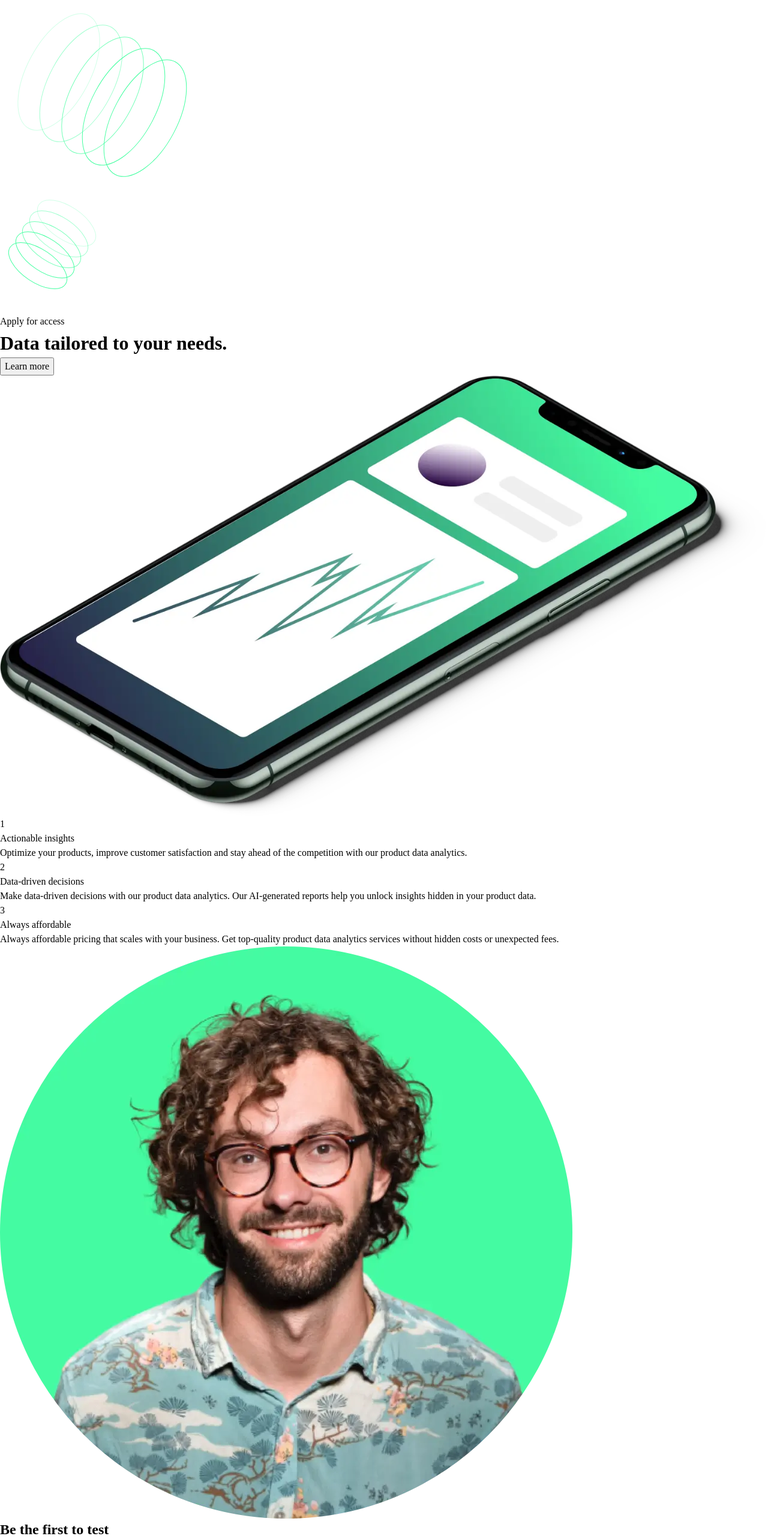
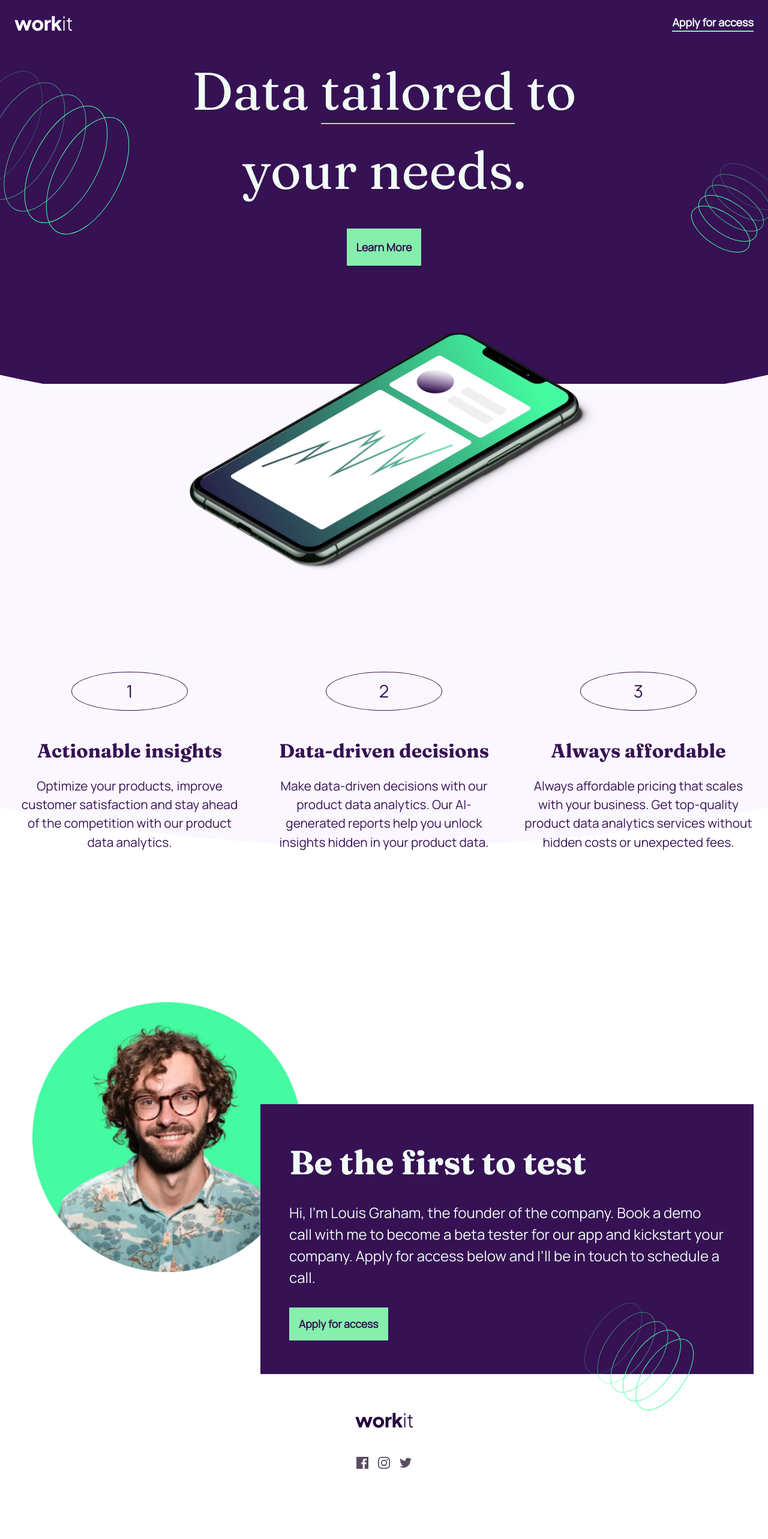
Before and after one commit to CodeChd/Frontend_Designs, a React (Vite) app: page / in a window 1280 px wide. Shown: the top 2566 px of the page at 60% size. Built offline with nearby package versions, Linux system fonts and the light colour scheme.

Commit message:
Workit Design finished

```diff
--- a/src/App.css
+++ b/src/App.css
@@ -0,0 +1,390 @@
+.App{
+  padding: 1.5rem;
+}
+
+.container {
+  display: grid;
+  place-items: center;
+  margin-bottom: 4rem;
+}
+
+
+.header{
+  display: flex;
+  max-width: 1440px;
+  margin: 0 auto;
+}
+
+.header > p{
+  margin-left: auto;
+  color: var(--White);
+  font-weight: 700;
+  border-bottom: 2px solid;
+  border-color: var(--btn-primary);
+
+}
+
+.bg-pattern-1, .bg-pattern-2, .bg-pattern-3{
+  display: none;
+}
+
+.overlay-hero{
+
+  background: var( --Dark-purple);
+  width: 100%;
+  height: 80vh;
+  position: absolute;
+  left: 0px;
+  top: 0px;
+  right: 0px;
+  z-index: -1;
+  clip-path:ellipse(700px 420px at 50vw 20vw);
+}
+
+.overlay-services{
+  background:#fbf7fe;
+  width: 100%;
+  height: 70rem;
+  position: absolute;
+  left: 0;
+  top: 50%;
+  right: 0px;
+  z-index: -2;
+  clip-path:ellipse(800px 1000px at 50vw 20vw);
+}
+
+
+
+.sub-hero-container{
+  text-align: center;
+  margin-block:2rem;
+  display: flex;
+  flex-direction: column;
+  justify-content:space-between;
+  align-items: center;
+  gap:2rem;
+}
+
+.sub-hero-container > h1{
+  font-size: 3rem;
+  font-family: "Fraunces",sans-serif;
+  font-weight:400;
+  color: var(--White);
+
+
+}
+.sub-hero-container .tailored{
+  border-bottom: 2px solid;
+  border-color: var(--btn-primary);
+}
+
+.btn{
+  background-color: var(--btn-primary);
+  color: var( --Dark-purple);
+  font-weight: 700;
+  border: none;
+  padding-inline: 1rem;
+  aspect-ratio: 2;
+
+}
+
+.hero{
+  margin-top: 1rem;
+  margin-left: 3rem;
+}
+
+
+
+.services-container{
+  text-align: center;
+  margin-block: 2.5rem;
+  display: grid;
+  justify-content: space-between;
+  align-items: center;
+  gap: 2.5rem;
+  color: var(--Dark-purple);
+}
+
+.services{
+  display: flex;
+  flex-direction: column;
+  justify-content: space-between;
+  align-items: center;
+  gap: 1.5rem;
+}
+
+.services .number{
+    font-size: 1.3rem;
+    border: 1px solid;
+    aspect-ratio: 2.79;
+    border-radius: 50%;
+    padding: 0.5rem;
+  }
+
+.services-paragraph p:nth-child(1){
+    font-size: 1.5rem;
+    font-family: "Fraunces",sans-serif;
+    margin-block: 1rem;
+    font-weight: 700;
+    line-height: 1.7;
+}
+
+
+
+.profile{
+  display: grid;
+  place-content: center;
+  text-align: center;
+  margin-top: 5rem;
+  position: relative;
+}
+
+.founder-img{
+  position: relative;
+  width: 60vw;
+  margin: 0 auto;
+  transform: translateY(65px);
+  z-index: 1;
+}
+
+.profile-paragraph{
+  background-color: var(--Dark-purple);
+  color: var(--White);
+  padding: 2rem;
+  z-index: 2;
+}
+
+.profile-paragraph > h2{
+
+  font-family: 'Fraunces',sans-serif;
+  margin-bottom: 1rem;
+}
+
+.btn-profile{
+  background-color: var(--btn-primary);
+  color: var( --Dark-purple);
+  font-weight: 700;
+  border: none;
+  margin-top: 1.5rem;
+  padding-inline: 1rem;
+  aspect-ratio: 3;
+
+}
+
+.footer .icons{
+  display: flex;
+  margin-block:3rem;
+  gap: 1rem;
+}
+
+
+@media (min-width: 645px) {
+
+  .overlay-hero{
+    clip-path:ellipse(800px 420px at 50vw 20vw);
+    overflow: hidden;
+  }
+
+  .overlay-services{
+    clip-path:ellipse(800px 800px at 50vw 20vw);
+  }
+
+  .bg-pattern-1, .bg-pattern-2, .bg-pattern-3{
+    position: absolute;
+    display: block;
+  }
+
+  .bg-pattern-1{
+    left: -15rem;
+  }
+  .bg-pattern-2{
+    top: 30%;
+    right: -5rem;
+
+  }
+
+  .bg-pattern-3{
+    top:60%;
+    right: 0;
+    z-index: 3;
+  }
+
+  .sub-hero-container > h1{
+    z-index: 5;
+    font-size: 3.8rem;
+    max-width: 12ch;
+
+  }
+
+  .hero{
+    margin-top: 5rem;
+    margin-left: 3rem;
+    height: 300px;
+  }
+
+  .services-container{
+    display: flex;
+    flex-direction: column;
+    justify-content: flex-start;
+    align-items: flex-start;
+  }
+  .services{
+    flex-direction: row;
+  }
+
+  .services-paragraph{
+    text-align: left;
+  }
+
+  .profile{
+    display: flex;
+    margin-top: 15rem;
+  }
+
+  .founder-img{
+    max-height: 280px;
+    max-width: 280px;
+    object-fit: contain;
+    transform: translateY(-120px) translateX(30px);
+  }
+
+  .profile-paragraph{
+    position: relative;
+    text-align: left;
+    margin-left: -40px;
+  }
+
+
+}
+
+
+
+
+
+@media (min-width: 900px){
+
+  .overlay-hero{
+    clip-path:ellipse(100% 500px at 50vw 15vw);
+  }
+
+  .overlay-services{
+    height: 75rem;
+    clip-path:ellipse(1700px 870px at 50vw 11vw);
+  }
+
+
+
+  .bg-pattern-1{
+    top: 15%;
+    left: -6rem;
+  }
+  .bg-pattern-2{
+    top: 40%;
+    right: -2rem;
+
+  }
+
+  .bg-pattern-3{
+    top:70%;
+    right: 5rem;
+    z-index: 3;
+  }
+
+  .sub-hero-container > h1{
+    font-size: 5.5rem;
+    z-index: 5;
+    max-width: 12ch;
+
+  }
+
+  .hero{
+    margin-top: 5rem;
+    height: 400px;
+  }
+
+  .services-container{
+    flex-direction: row;
+    text-align: center;
+    max-width:1430px;
+    margin-block: 8.3rem;
+
+  }
+  .services{
+    flex-direction: column;
+  }
+
+  .services .number{
+    font-size: 1.8rem;
+    aspect-ratio: 3;
+    padding: 0.6rem;
+
+  }
+
+  .services-paragraph{
+    font-size: 1.5rem;
+    text-align: center;
+    max-width: 27ch
+  }
+  .services-paragraph p:nth-child(1){
+    font-size: 2rem;
+  }
+  .services-paragraph p:nth-child(2){
+    font-size: 1.3rem;
+  }
+
+
+  .profile{
+    display: flex;
+    margin-top: 18rem;
+    max-width: 1430px;
+  }
+
+
+  .founder-img{
+    max-height: 450px;
+    max-width: 450px;
+    transform: translateY(-170px) translateX(30px);
+  }
+
+  .profile-paragraph{
+    display: flex;
+    flex-direction: column;
+    justify-content: space-evenly;
+    align-items: flex-start;
+    padding: 3rem;
+
+    position: relative;
+    text-align: left;
+    margin-left: -40px;
+  }
+  .profile-paragraph > h2{
+    font-size:3.5rem;
+  }
+  .profile-paragraph > p{
+    font-size:1.5rem;
+    font-weight: 200;
+  }
+
+  .btn-profile{
+    font-size: 1.1rem;
+  }
+
+
+}
+
+
+@media (min-width: 900px ) and (max-width: 1185px){
+
+  .overlay-services{
+    height: 73rem;
+    clip-path:ellipse(1400px 900px at 50vw 25vw);
+  }
+
+  .bg-pattern-3{
+    top:70%;
+    right: 1rem;
+    z-index: 3;
+  }
+
+
+}
--- a/src/App.jsx
+++ b/src/App.jsx
@@ -1,4 +1,3 @@
-
 import './App.css'
 
 function App() {
@@ -7,73 +6,85 @@ function App() {
   return (
     <div className="App">
 
-      <div className="header-container">
-        <img src="/images/bg-pattern-1.svg" alt="" />
-        <img src="/images/bg-pattern-2.svg" alt="" />
-        <header>
+
+      <div className="overlay-hero">
+        <img className='bg-pattern-1' src="/images/bg-pattern-1.svg" alt="" />
+        <img className='bg-pattern-2' src="/images/bg-pattern-2.svg" alt="" />
+
+      </div>
+
+      <header className='header container'>
         <img src="/images/logo-light.svg" alt="" />
         <p>Apply for access</p>
       </header>
 
-        <div className="hero-container">
-          <h1>Data tailored to your needs.</h1>
-          <button>Learn more</button>
+      <main className="container">
+
+        <section className='main-hero-container' >
+
+          <div className="sub-hero-container">
+            <h1>Data <span className='tailored'>tailored</span>  to your needs.</h1>
+            <button className='btn'>Learn More</button>
             <img className='hero' src="/images/image-hero.webp" alt="" />
           </div>
 
-      </div>
+        </section>
 
 
-      <main>
-
-
-
+      <div className="overlay-services"/>
         <section className="services-container">
 
           <div className="services">
-            <p>1</p>
+            <p className='number'>1</p>
+            <div className="services-paragraph">
               <p>Actionable insights</p>
               <p>
                 Optimize your products, improve customer satisfaction and stay ahead of the competition
                 with our product data analytics.
               </p>
             </div>
+          </div>
           <div className="services">
-            <p>2</p>
+            <p className='number'>2</p>
+            <div className="services-paragraph">
               <p>Data-driven decisions</p>
               <p>
                 Make data-driven decisions with our product data analytics. Our AI-generated reports help
                 you unlock insights hidden in your product data.
               </p>
             </div>
+          </div>
           <div className="services">
-            <p>3</p>
+            <p className='number'>3</p>
+            <div className="services-paragraph">
               <p>Always affordable</p>
               <p>
                 Always affordable pricing that scales with your business. Get top-quality product data
                 analytics services without hidden costs or unexpected fees.
               </p>
             </div>
+          </div>
 
         </section>
 
-        <section>
-          <img src="/images/image-founder.webp" alt="" />
-          <div className="profile-container">
+        <section className='profile'>
+          <img className='bg-pattern-3' src="/images/bg-pattern-3.svg" alt="" />
+          <img className="founder-img" src="/images/image-founder.webp" alt="" />
+          <div className="profile-paragraph">
             <h2>Be the first to test</h2>
             <p>
               Hi, I'm Louis Graham, the founder of the company. Book a demo call with me to become a
               beta tester for our app and kickstart your company. Apply for access below and I’ll be
               in touch to schedule a call.
             </p>
-            <button>Apply for access</button>
+            <button className='btn-profile'>Apply for access</button>
           </div>
         </section>
 
 
       </main>
 
-      <footer>
+      <footer className="container footer">
 
         <img src="/images/logo-dark.svg" alt="" />
 
@@ -82,7 +93,6 @@ function App() {
           <img src="/images/icon-instagram.svg" alt="" />
           <img src="/images/icon-twitter.svg" alt="" />
         </div>
-        <img src="/images/bg-pattern-3.svg" alt="" />
 
       </footer>
 
--- a/src/index.css
+++ b/src/index.css
@@ -1,3 +1,12 @@
+
+  @import url('https://fonts.googleapis.com/css2?family=Fraunces:wght@300;400;700&family=Manrope&display=swap');
+
+:root{
+  --Dark-purple: #361154;
+  --btn-primary: #86efac;
+  --White: #f0fdf4;
+}
+
 /*
   1. Use a more-intuitive box-sizing model.
 */
@@ -44,3 +53,8 @@ input, button, textarea, select {
 p, h1, h2, h3, h4, h5, h6 {
   overflow-wrap: break-word;
 }
+
+body{
+  font-family: "Manrope",sans-serif;
+  font-size: 18px;
+}
```
Lines whose indentation alone changed are shown as unchanged.
